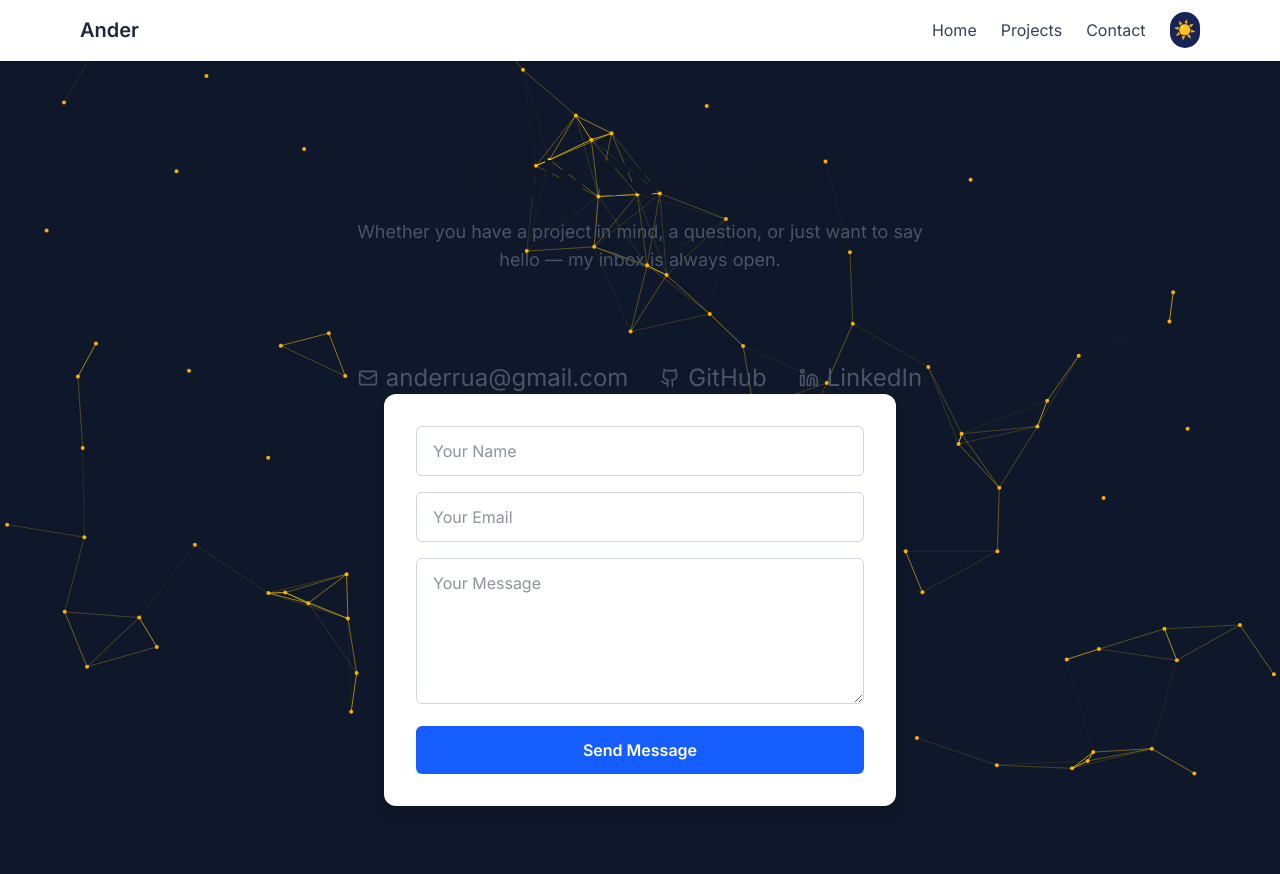
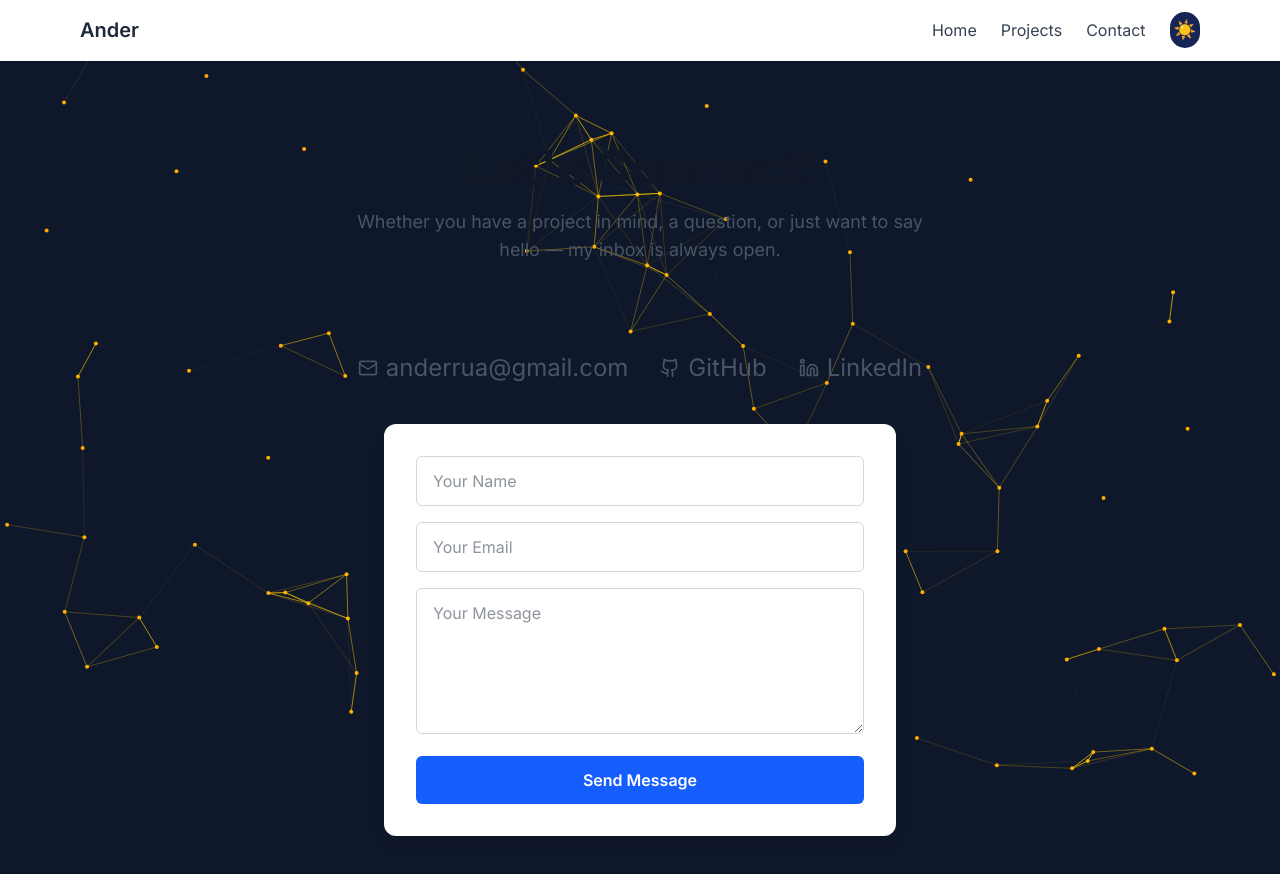
Before and after one commit to anderfrua/web, a Next.js app: page /contact in a window 1280 px wide. Shown: the top 874 px of the page. Built offline with nearby package versions, Linux system fonts and the light colour scheme.

Commit message:
contact fix

```diff
--- a/src/app/contact/page.tsx
+++ b/src/app/contact/page.tsx
@@ -65,9 +65,10 @@ export default function ContactPage() {
       </div>
 
 
+
       <form
         onSubmit={handleSubmit}
-        className="w-full max-w-lg bg-white dark:bg-gray-800 p-8 rounded-xl shadow-lg dark:shadow-none space-y-4 text-left"
+        className="mt-10 w-full max-w-lg bg-white dark:bg-gray-800 p-8 rounded-xl shadow-lg dark:shadow-none space-y-4 text-left"
       >
         <input
           name="name"
```
